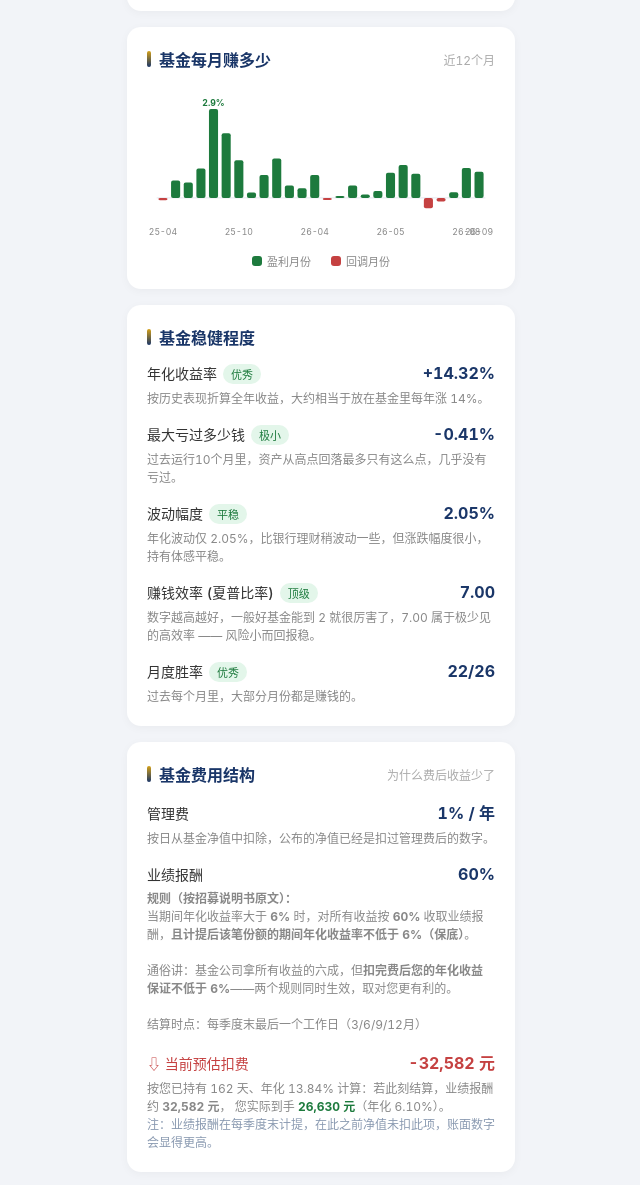
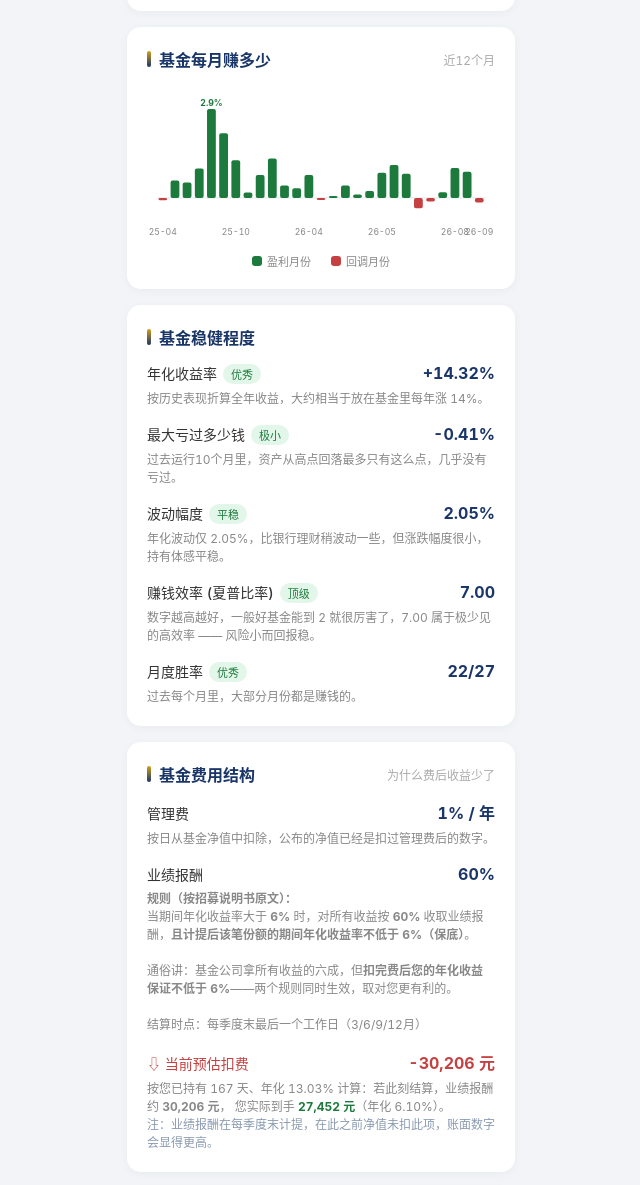
Before and after one commit to redclawcecilia-tech/family, a plain HTML site: page index.html in a window 1280 px wide. Shown: the part 1032-2217 px from the top of the page, without its empty margins (319-959 px from the left). Drawn offline with Linux system fonts and the light colour scheme.

Commit message:
净值自动更新 2026-09-14 NAV=1.3611

```diff
--- a/index.html
+++ b/index.html
@@ -45,6 +45,7 @@ const CONFIG = {
 
 
 
+
     { date: "2026-03-31", nav: 1.2869 },
     { date: "2026-04-22", nav: 1.2966 },   // 自 Gmail 邮件自动读取
     { date: "2026-04-23", nav: 1.2961 },
@@ -59,7 +60,9 @@ const CONFIG = {
     { date: "2026-07-23", nav: 1.3358 },
     { date: "2026-07-29", nav: 1.3383 },
     { date: "2026-08-11", nav: 1.3515 },
-    { date: "2026-09-09", nav: 1.3631 }
+    { date: "2026-09-09", nav: 1.3631 },
+    { date: "2026-09-14", nav: 1.3611 }
+
 
 
 
@@ -76,6 +79,7 @@ const CONFIG = {
 
   // 【琰知一号基金历史净值】（来自招商 PPT，展示给父母建立信心）
   fundHistory: [
+
 
 
 
@@ -114,7 +118,9 @@ const CONFIG = {
     { date: "2026-07-23", nav: 1.3358 },
     { date: "2026-07-29", nav: 1.3383 },
     { date: "2026-08-11", nav: 1.3515 },
-    { date: "2026-09-09", nav: 1.3631 }
+    { date: "2026-09-09", nav: 1.3631 },
+    { date: "2026-09-14", nav: 1.3611 }
+
 
 
 
```
